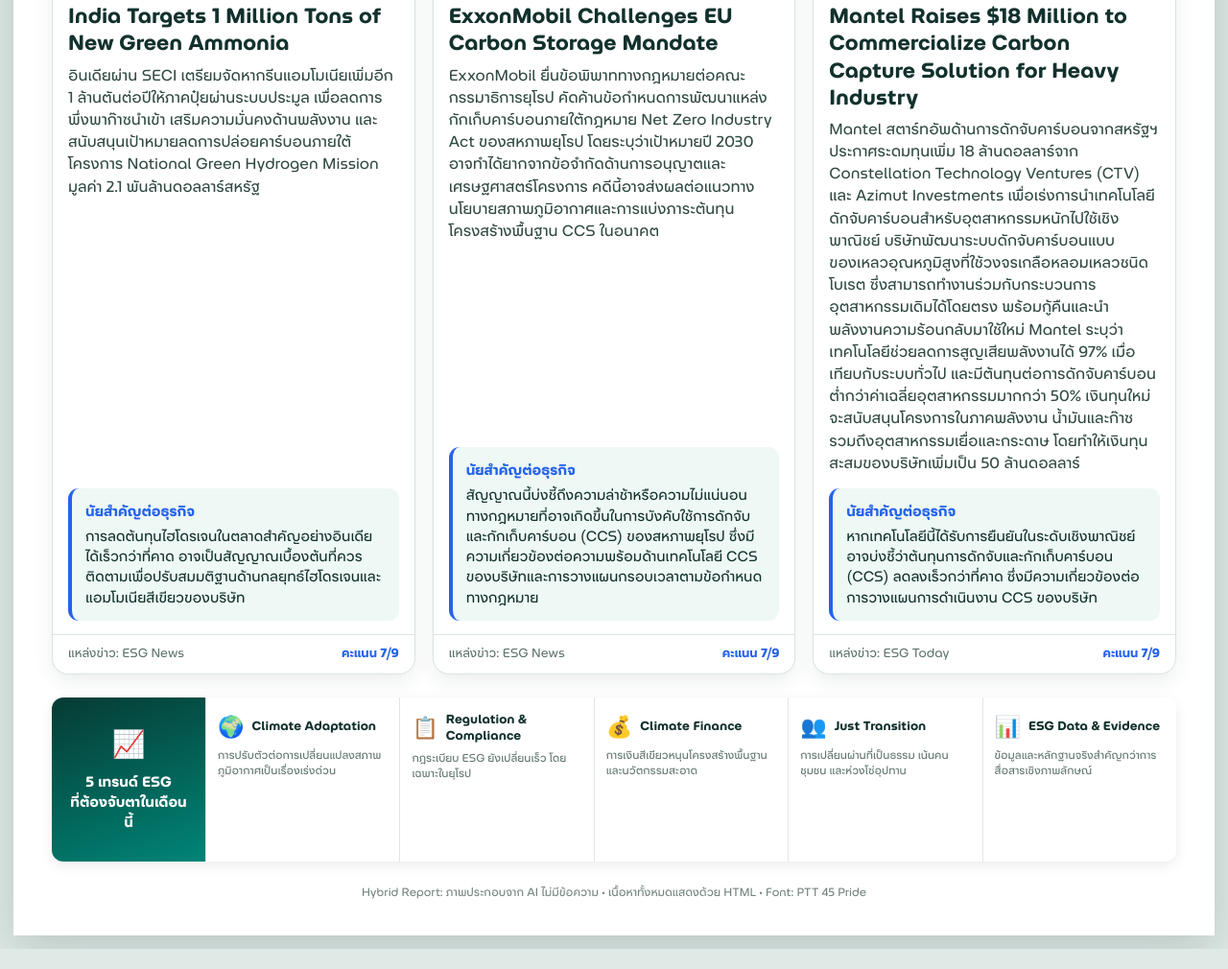
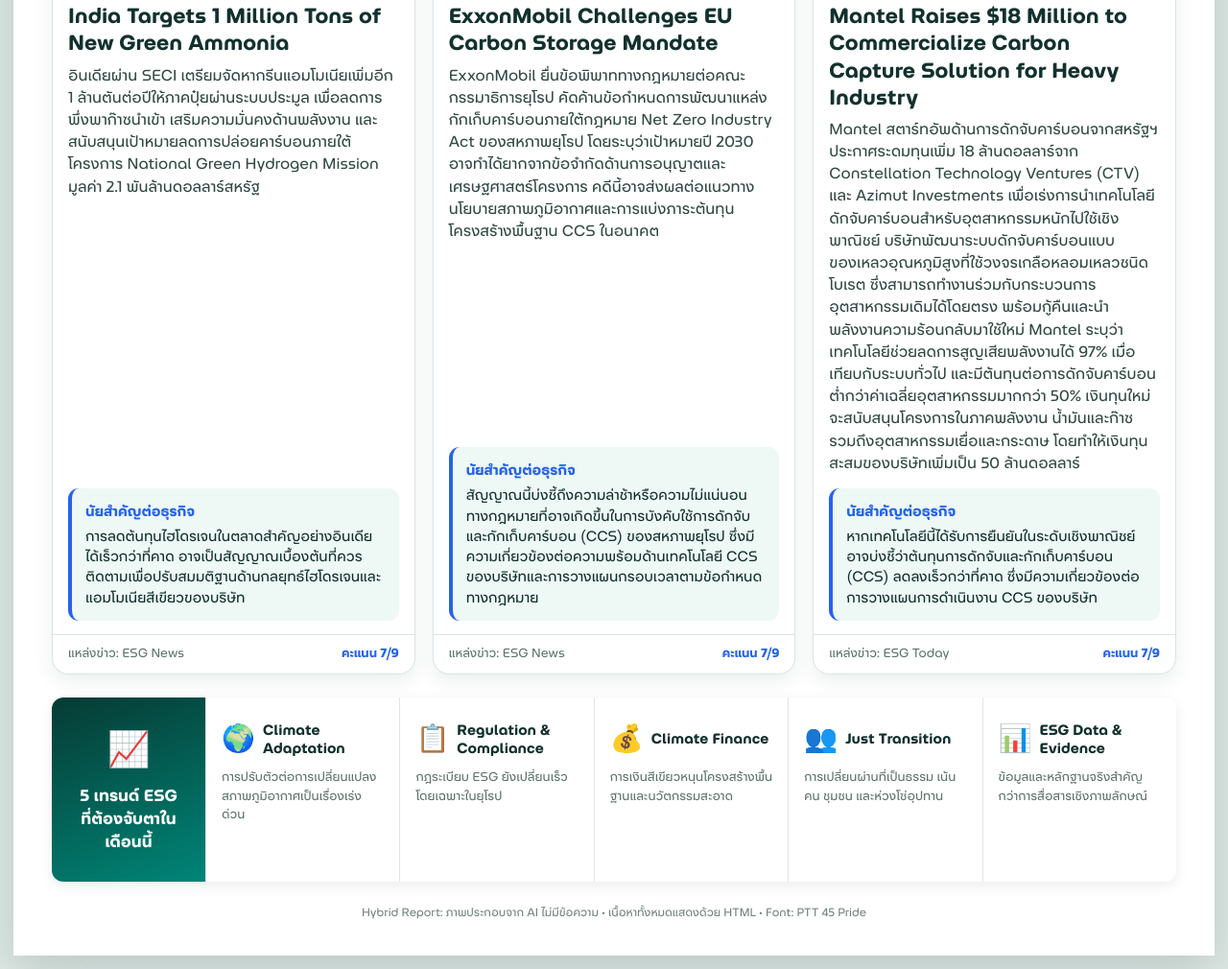
Before and after one commit to tuanenv/monthly-esg-report, a website: page index.html in a window 1280 px wide. Shown: the part 1488-2498 px from the top of the page at 96% size. Before the commit the page ends 2477 px from the top, so only its background shows below. Drawn offline with Linux system fonts and the light colour scheme.

Commit message:
Enhance styles for trends section in report.css
Increased font sizes and adjusted margins for trends labels and items. Updated padding and gap values for trend items.

```diff
--- a/assets/css/report.css
+++ b/assets/css/report.css
@@ -501,12 +501,12 @@ body {
 }
 
 .trends-label .trends-icon {
-  font-size: 28px;
-  margin-bottom: 8px;
+  font-size: 36px;
+  margin-bottom: 10px;
 }
 
 .trends-label .trends-title {
-  font-size: 15px;
+  font-size: 17px;
   font-weight: 700;
   line-height: 1.4;
 }
@@ -519,11 +519,11 @@ body {
 }
 
 .trend-item {
-  padding: 16px 12px;
+  padding: 24px 16px;
   border-left: 1px solid #e5e5e5;
   display: flex;
   flex-direction: column;
-  gap: 6px;
+  gap: 10px;
 }
 
 .trend-header {
@@ -546,21 +546,21 @@ body {
 }
 
 .trend-icon {
-  font-size: 22px;
+  font-size: 28px;
   margin-top: 0px;
 }
 
 .trend-title-en {
-  font-size: 13px;
+  font-size: 15px;
   font-weight: 700;
   color: #12312d;
   line-height: 1.3;
 }
 
 .trend-desc-th {
-  font-size: 11.5px;
+  font-size: 13px;
   color: #5f746e;
-  line-height: 1.4;
+  line-height: 1.5;
 }
 
 @media (max-width: 900px) {
```
